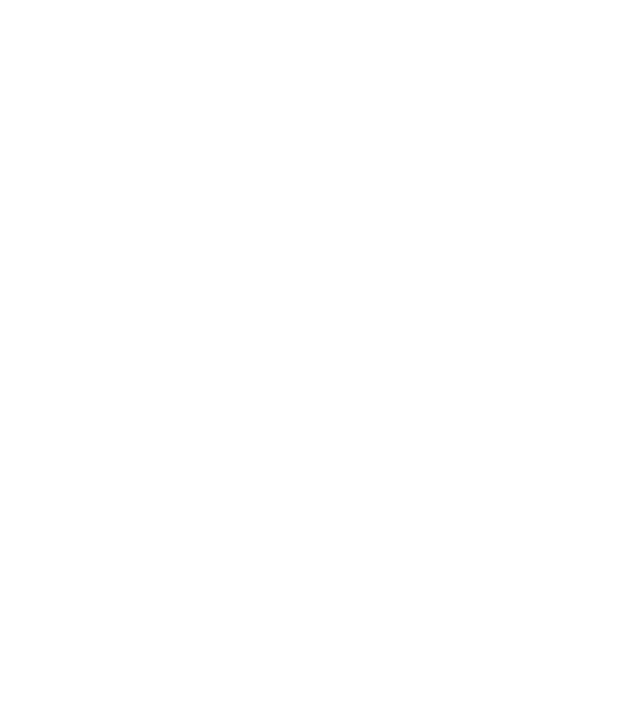
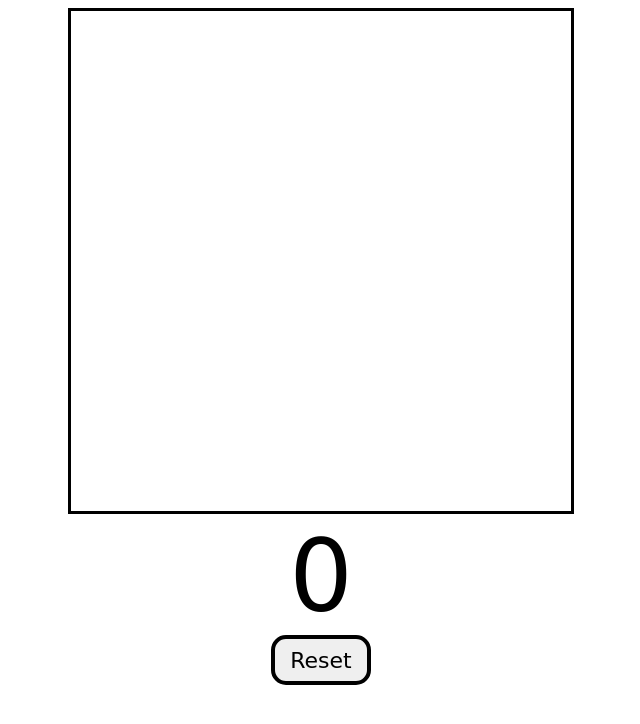
Before and after one commit to imran7908/js-snake, a plain HTML site: page index.html in a window 1280 px wide. Shown: the whole page, without its empty margins (319-959 px from the left). Drawn offline with Linux system fonts and the light colour scheme.

Commit message:
css done

```diff
--- a/css/styles.css
+++ b/css/styles.css
@@ -0,0 +1,22 @@
+#gameContainer {
+    text-align: center;
+}
+
+#gameBoard {
+    border: 3px solid;
+}
+
+#score {
+    font-family: "Parmanent Marker", cursive;
+    font-size: 100px;
+}
+
+#resetBtn {
+    font-family: "Parmanent Marker", cursive;
+    font-size: 22px;
+    width: 100px;
+    height: 50px;
+    border: 4px solid;
+    border-radius: 15px;
+    cursor: pointer;
+}
--- a/index.html
+++ b/index.html
@@ -4,7 +4,7 @@
     <meta charset="UTF-8">
     <meta http-equiv="X-UA-Compatible" content="IE=edge">
     <meta name="viewport" content="width=device-width, initial-scale=1.0">
-    <title>Snake Game/title>
+    <title>Snake Game</title>
     <link rel="stylesheet" href="./css/styles.css">
 </head>
 <body>
```
